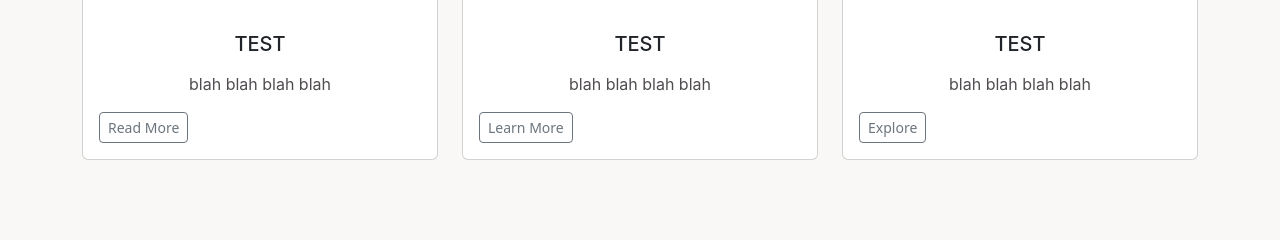
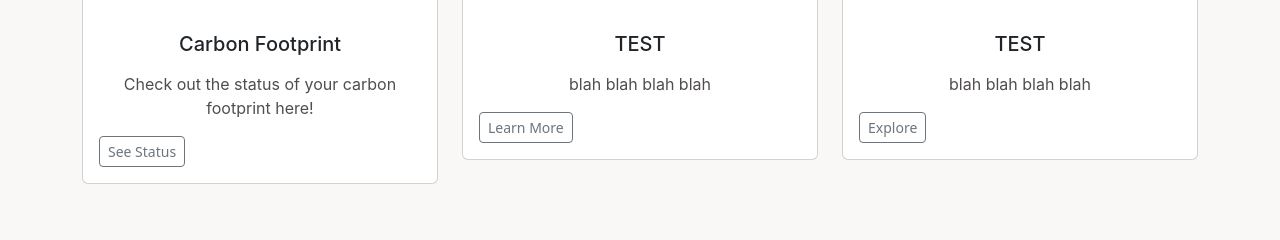
Before and after one commit to emi-ily/hoohacks24, a Flask app: page / in a window 1280 px wide. Shown: the part 493-733 px from the top of the page. Run offline with Flask 3, Linux system fonts and the light colour scheme; some libraries are stand-ins or nearby versions.

Commit message:
created new page

```diff
--- /dev/null
+++ b/src/main/templates/footprint.html
@@ -0,0 +1,4 @@
+{% extends 'base.html' %}
+{% block content %}
+
+{% endblock %}
--- a/src/main/templates/index.html
+++ b/src/main/templates/index.html
@@ -29,11 +29,13 @@
             <div class="card mb-4 box-shadow">
                 <img class="card-img-top" src="https://via.placeholder.com/300x200" alt="Placeholder Image">
                 <div class="card-body">
-                    <h5 class="card-title">TEST</h5>
-                    <p class="card-text">blah blah blah blah</p>
+                    <h5 class="card-title">Carbon Footprint</h5>
+                    <p class="card-text">Check out the status of your carbon footprint here!</p>
                     <div class="d-flex justify-content-between align-items-center">
                         <div class="btn-group">
-                            <button type="button" class="btn btn-sm btn-outline-secondary">Read More</button>
+                            <a href="footprint.html">
+                            <button type="button" class="btn btn-sm btn-outline-secondary">See Status</button>
+                                </a>
                         </div>
                     </div>
                 </div>
```
